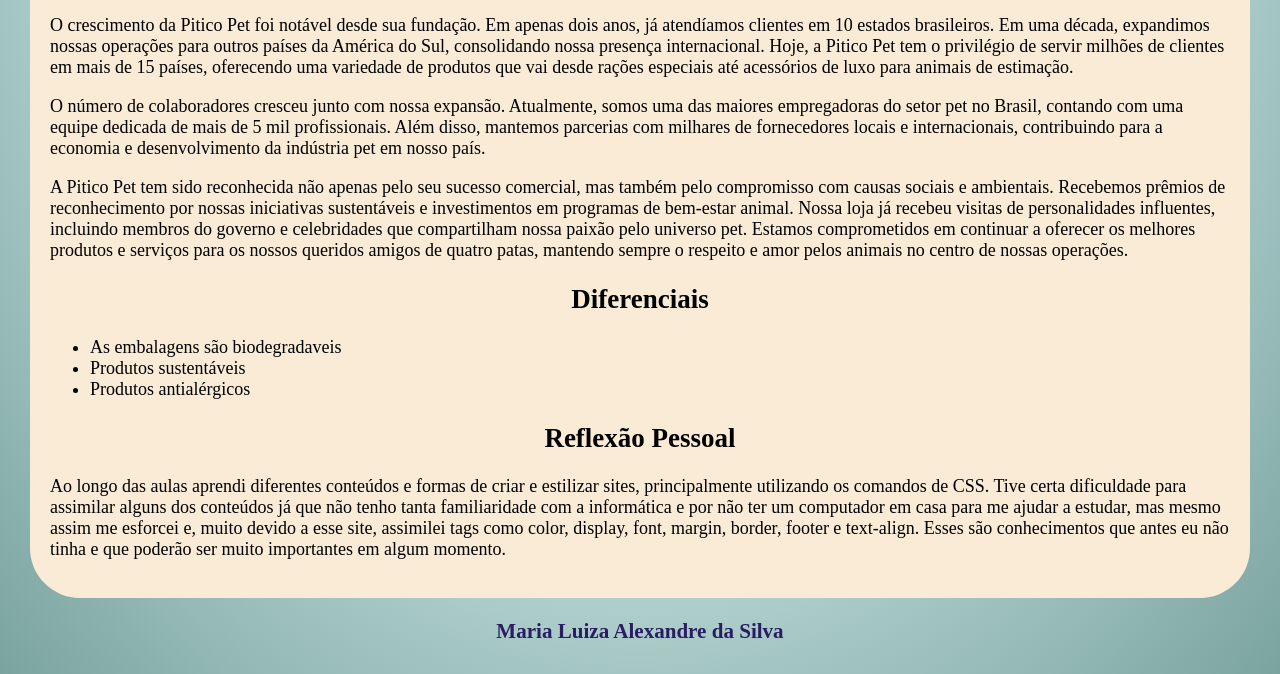
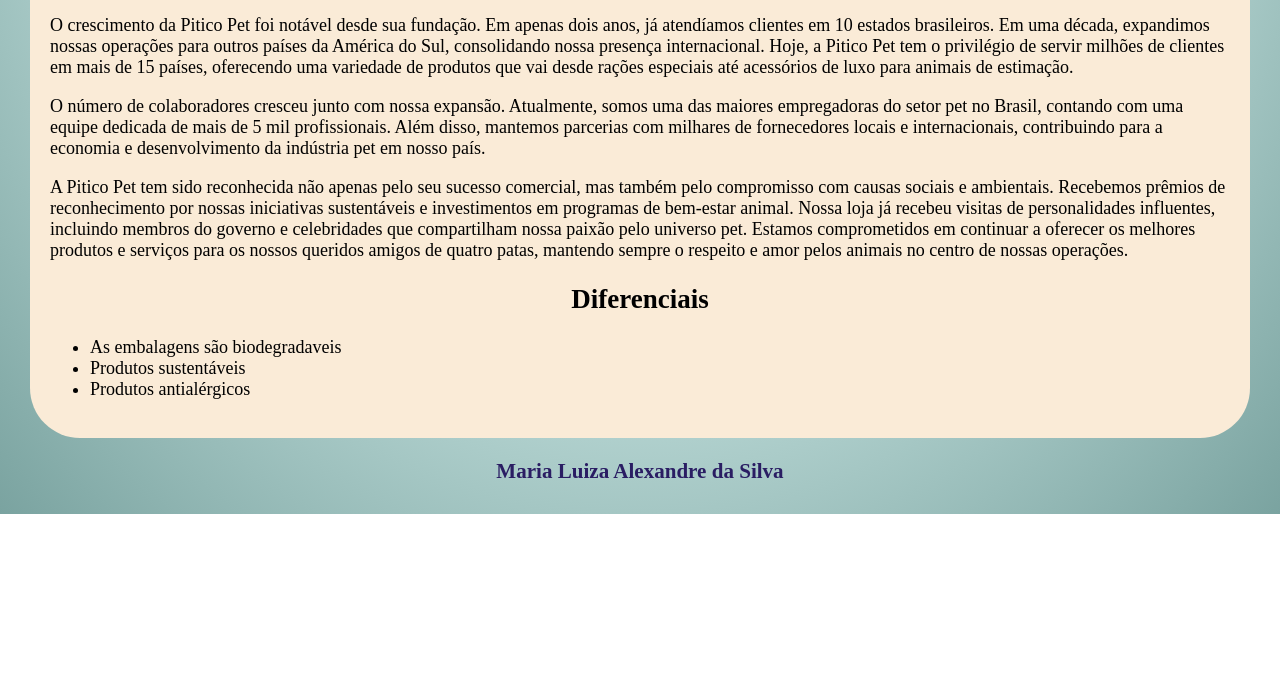
Before and after one commit to marialuiza-28/Pitico-Pet, a plain HTML site: page index.html in a window 1280 px wide. Shown: the part 986-1660 px from the top of the page. After the commit the page ends 1500 px from the top, so only its background shows below. Drawn offline with Linux system fonts and the light colour scheme.

Commit message:
Pitico pet

```diff
--- a/index.html
+++ b/index.html
@@ -94,10 +94,6 @@
 
         </ul>
 
-        <h2>Reflexão Pessoal</h2>
-
-        <p>Ao longo das aulas aprendi diferentes conteúdos e formas de criar e estilizar sites, principalmente utilizando os comandos de CSS. Tive certa dificuldade para assimilar alguns dos conteúdos já que não tenho tanta familiaridade com a informática e por não ter um computador em casa para me ajudar a estudar, mas mesmo assim me esforcei e, muito devido a esse site, assimilei tags como color, display, font, margin, border, footer e text-align. Esses são conhecimentos que antes eu não tinha e que poderão ser muito importantes em algum momento.  </p>
-
     </main>
 
 </head>
```
Also changed, not shown: form.html (+1 -1 lines).
